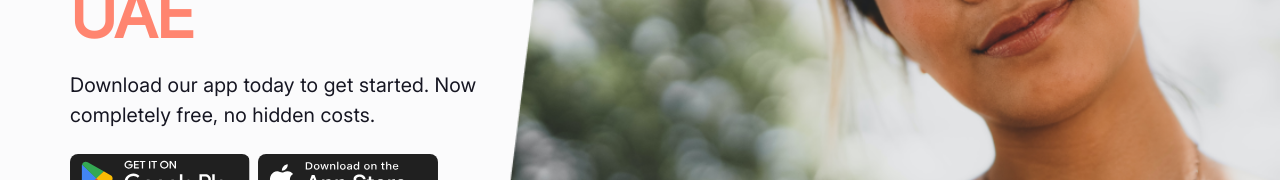
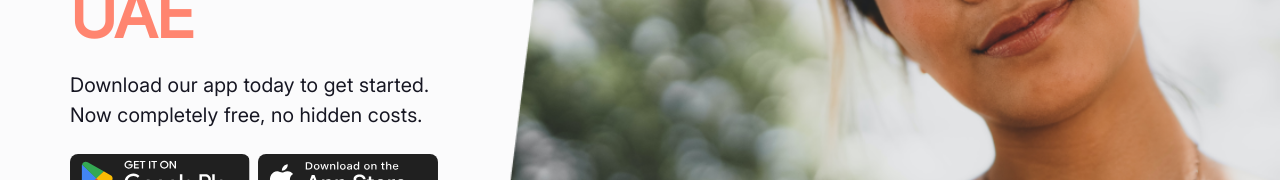
Before and after one commit to codebuzzwebdev/yaya, a React (Vite) app: page / in a window 1280 px wide. Shown: the part 376-556 px from the top of the page. Built offline with nearby package versions, Linux system fonts and the light colour scheme; no server answers; the HTML template or start-up script is replaced by a standard one.

Commit message:
fixed feedback changes

```diff
--- a/src/components/Banner/index.tsx
+++ b/src/components/Banner/index.tsx
@@ -111,7 +111,7 @@ const Banner: FC = () => {
                 fontSize={20}
                 color={theme.palette.grey[600]}
               >
-                Download our app today to get started. Now
+                Download our app today to get started.
               </Typography>
               <Typography
                 variant="body1"
@@ -119,7 +119,7 @@ const Banner: FC = () => {
                 fontSize={20}
                 color={theme.palette.grey[600]}
               >
-                completely free, no hidden costs.
+                Now completely free, no hidden costs.
               </Typography>
             </Box>
             <Box
@@ -137,7 +137,7 @@ const Banner: FC = () => {
                 color={theme.palette.grey[700]}
                 fontSize={{ xs: 36, sm: 36, md: 64, lg: 64, xl: 64 }}
               >
-                Search through
+                Discover
               </Typography>
 
               <Typography
@@ -146,7 +146,7 @@ const Banner: FC = () => {
                 color={theme.palette.grey[700]}
                 fontSize={{ xs: 36, sm: 36, md: 64, lg: 64, xl: 64 }}
               >
-                hundreds of
+                Hundreds of
               </Typography>
 
               <Typography
@@ -159,12 +159,19 @@ const Banner: FC = () => {
               </Typography>
               <Typography
                 variant="body1"
-                my={2}
+                mt={2}
                 fontSize={20}
                 color={theme.palette.grey[600]}
               >
-                Download our app today to get started. Now completely free, no
-                hidden costs.
+                Download our app today to get started.
+              </Typography>
+              <Typography
+                variant="body1"
+                mb={2}
+                fontSize={20}
+                color={theme.palette.grey[600]}
+              >
+                Now completely free, no hidden costs.
               </Typography>
             </Box>
 
--- a/src/components/Sorting/index.tsx
+++ b/src/components/Sorting/index.tsx
@@ -42,7 +42,6 @@ const Sorting: FC<SortingProps> = ({ callback }) => {
           autoFocus={false}
         >
           <MenuItem value="Latest">Latest</MenuItem>
-          <MenuItem value="Old">Old</MenuItem>
         </Select>
       </FormControl>
     </Box>
```
